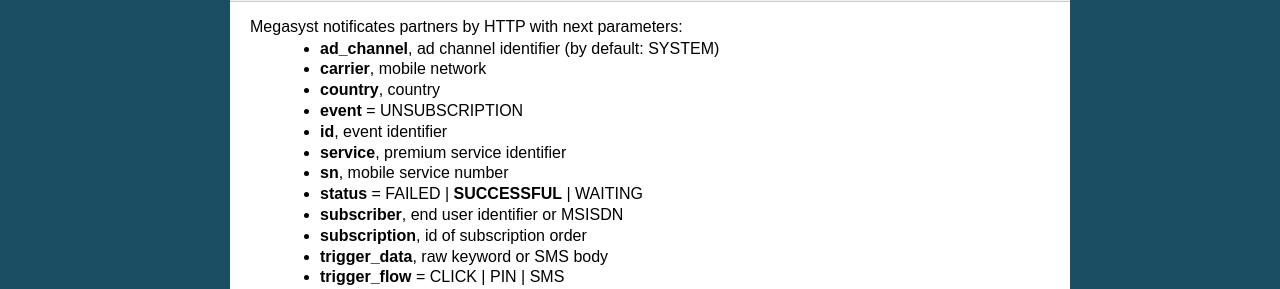
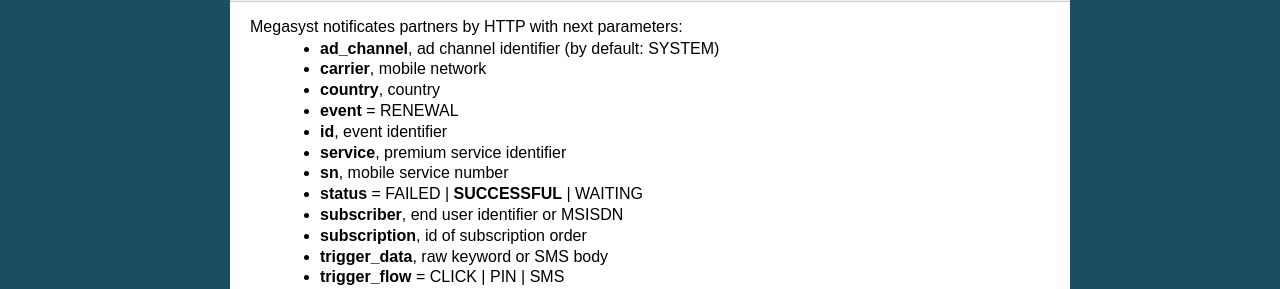
Before and after one commit to megasyst/lab, a Sphinx documentation site: the page built from docs/2_subscription.rst, in a window 1280 px wide and 900 px high, scrolled down 1851 px. Shown: the part 383-672 px from the top of the window. Built offline with Sphinx 7.4.7, drawn with Linux system fonts in a browser that asks for light colours.

Commit message:
Update 2_subscription.rst

```diff
--- a/docs/2_subscription.rst
+++ b/docs/2_subscription.rst
@@ -109,7 +109,7 @@ Megasyst notificates partners by HTTP with next parameters:
   * **ad_channel**, ad channel identifier (by default: SYSTEM)
   * **carrier**, mobile network
   * **country**, country
-  * **event** = UNSUBSCRIPTION
+  * **event** = RENEWAL
   * **id**, event identifier
   * **service**, premium service identifier
   * **sn**, mobile service number
```
